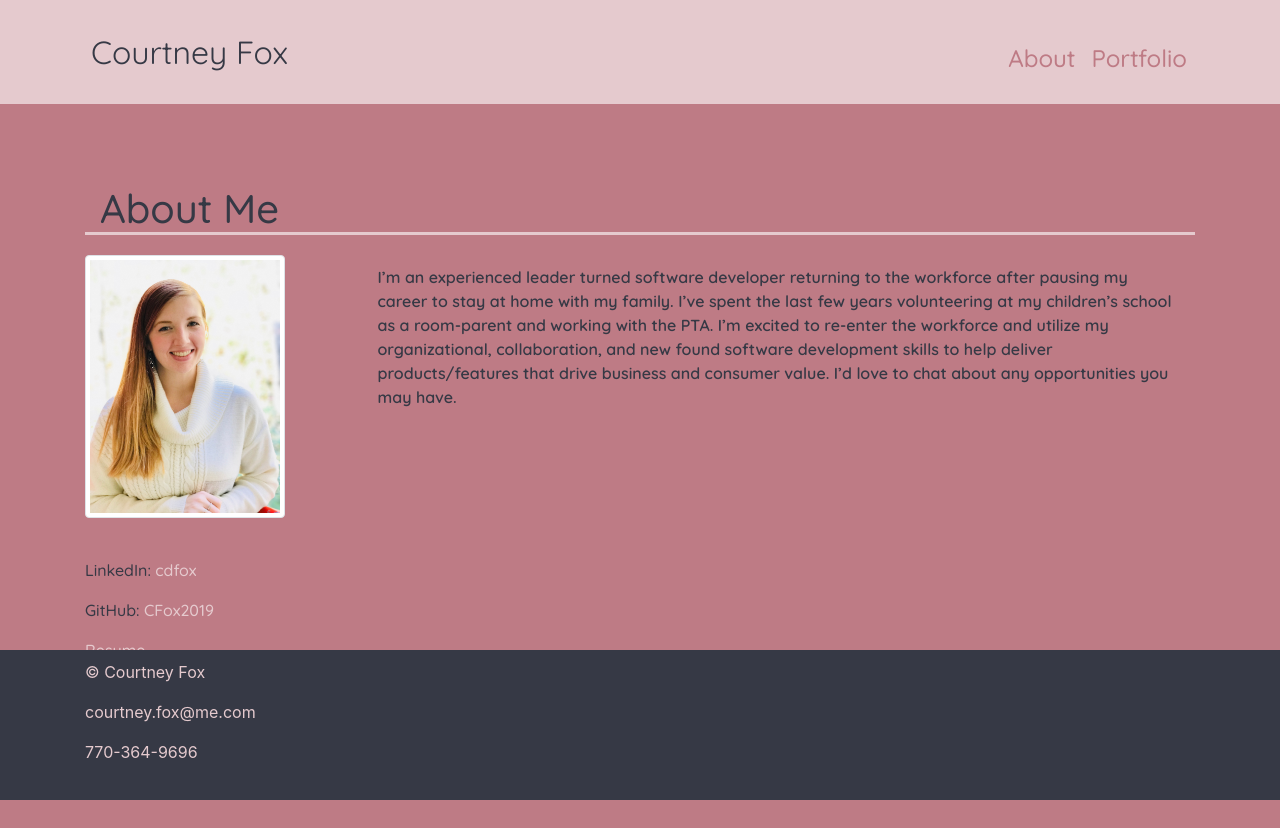
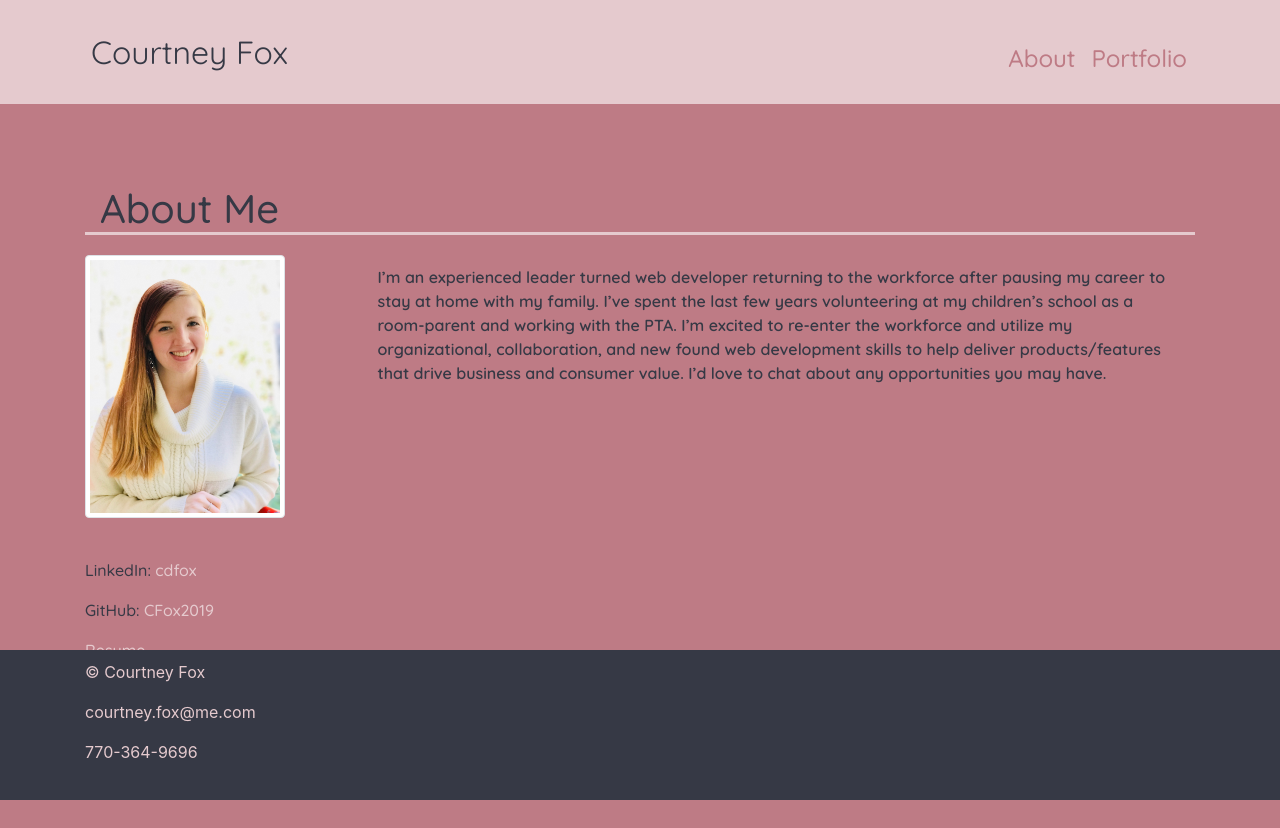
Before and after one commit to CFox2019/Portfolio-React-Edition, a React (Create React App) app: page / in a window 1280 px wide. Built offline with nearby package versions, Linux system fonts and the light colour scheme.

Commit message:
updated about me section paragraph

```diff
--- a/package.json
+++ b/package.json
@@ -14,7 +14,9 @@
     "react-router-dom": "^5.2.0",
     "react-scripts": "4.0.3",
     "web-vitals": "^1.0.1",
-    "webpack": "^4.44.2"
+    "webpack": "^4.44.2",
+    "webpack-cli": "^4.7.0",
+    "webpack-dev-server": "^3.11.1"
   },
   "scripts": {
     "predeploy": "npm run build",
@@ -42,5 +44,5 @@
       "last 1 safari version"
     ]
   },
-  "homepage": "https://CFox2019.github.io"
+  "homepage": "https://CFox2019.github.io/Portfolio-React-Edition/"
 }
--- a/src/App.js
+++ b/src/App.js
@@ -1,5 +1,5 @@
 import React from "react";
-import { BrowserRouter, Switch, Route } from "react-router-dom";
+import { HashRouter, Switch, Route } from "react-router-dom";
 import './App.css';
 import Header from './components/Header';
 import About from "./pages/About";
@@ -8,7 +8,7 @@ import Footer from "./components/Footer";
 
 function App() {
     return (
-      <BrowserRouter>
+      <HashRouter>
         <Header />
         <div className="container main-container">
           <Switch>
@@ -17,7 +17,7 @@ function App() {
           </Switch>
         </div>
         <Footer/>
-      </BrowserRouter>
+      </HashRouter>
     )
   }
 
--- a/src/components/AboutMe.js
+++ b/src/components/AboutMe.js
@@ -10,12 +10,12 @@ function AboutMe() {
           <img src={me} alt="profile" className="img-thumbnail rounded about-me-img" />
         </Col>
         <Col size="md-9" className="about-me-p">
-          I’m an experienced leader turned software developer returning
+          I’m an experienced leader turned web developer returning
           to the workforce after pausing my career to stay at home with
           my family. I’ve spent the last few years volunteering at my
           children’s school as a room-parent and working with the PTA.
           I’m excited to re-enter the workforce and utilize my organizational,
-          collaboration, and new found software development skills to help
+          collaboration, and new found web development skills to help
           deliver products/features that drive business and consumer value.
           I’d love to chat about any opportunities you may have.
         </Col>
```
Also changed, not shown: 1 other file (tests, documents, lock files or other folders).
